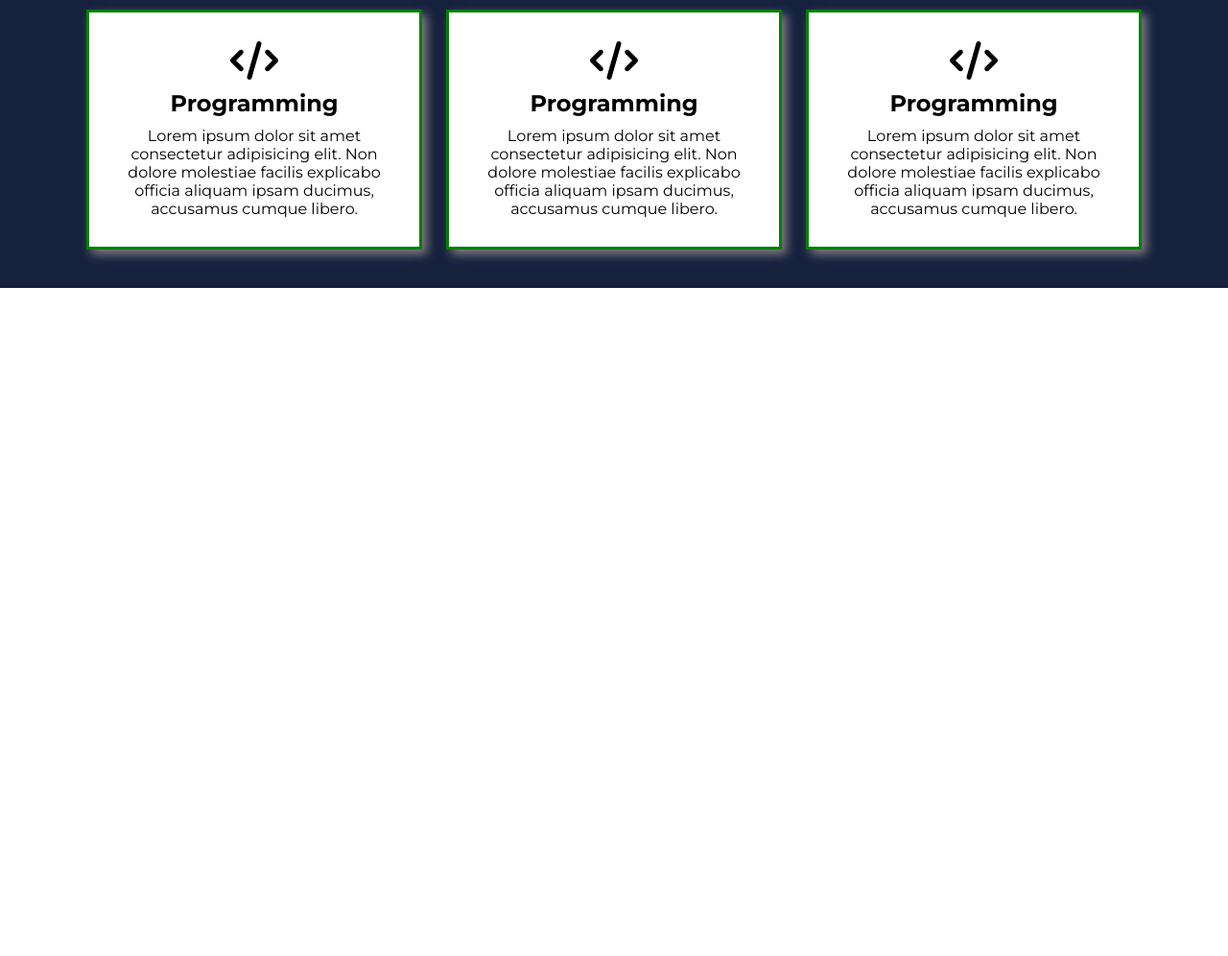
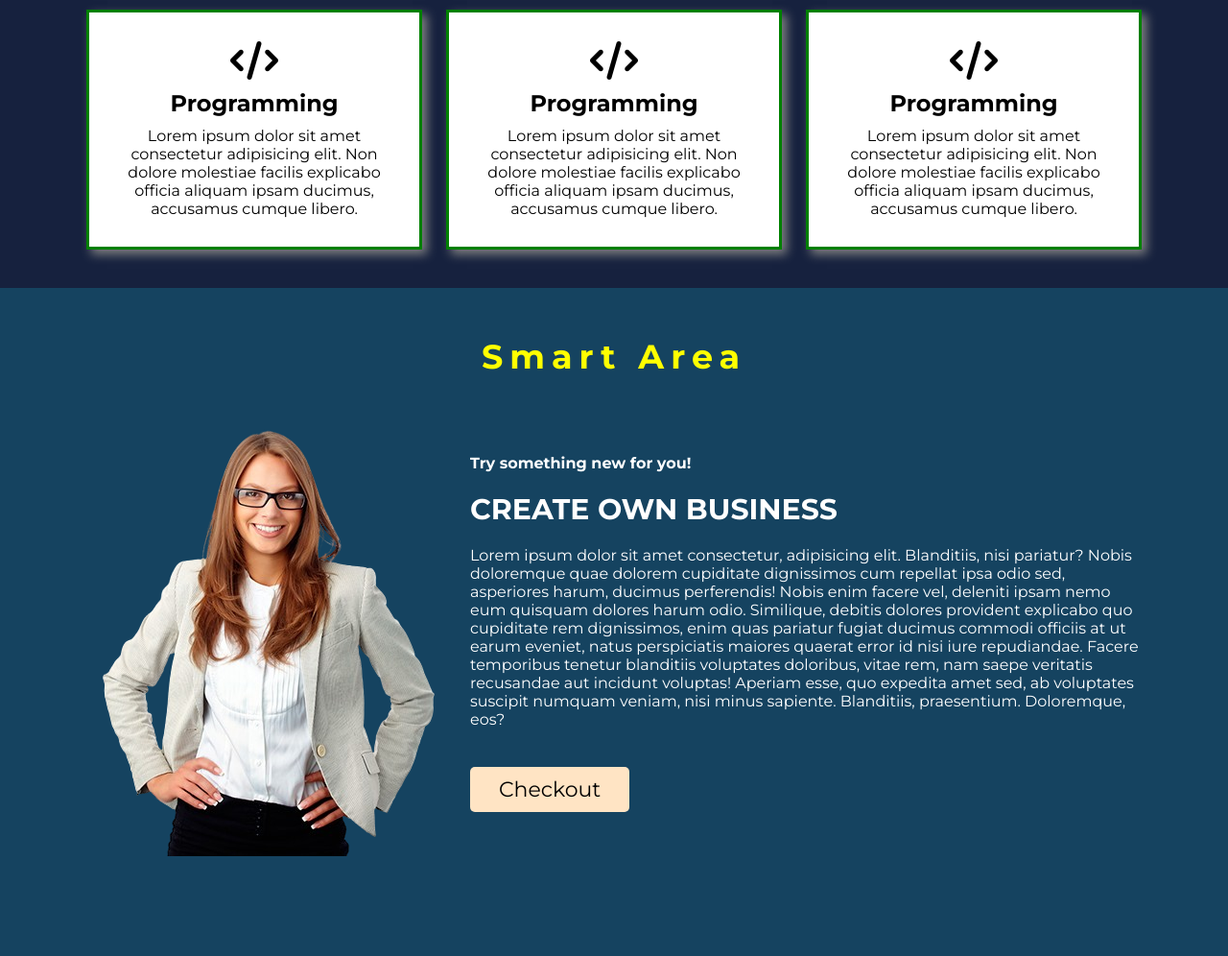
Before and after one commit to Sazzat-UGV/Project-4, a plain HTML site: page index.html in a window 1280 px wide. Shown: the part 1199-2195 px from the top of the page at 96% size. Before the commit the page ends 1499 px from the top, so only its background shows below. Drawn offline with Linux system fonts and the light colour scheme.

Commit message:
working with smart section

```diff
--- a/index.html
+++ b/index.html
@@ -38,32 +38,84 @@
           <div class="single_service">
             <i class="fa-solid fa-code"></i>
             <h2>Programming</h2>
-            <p>Lorem ipsum dolor sit amet consectetur adipisicing elit. Non dolore molestiae facilis explicabo officia aliquam ipsam ducimus, accusamus cumque libero.</p>
+            <p>
+              Lorem ipsum dolor sit amet consectetur adipisicing elit. Non
+              dolore molestiae facilis explicabo officia aliquam ipsam ducimus,
+              accusamus cumque libero.
+            </p>
           </div>
           <div class="single_service">
             <i class="fa-solid fa-code"></i>
             <h2>Programming</h2>
-            <p>Lorem ipsum dolor sit amet consectetur adipisicing elit. Non dolore molestiae facilis explicabo officia aliquam ipsam ducimus, accusamus cumque libero.</p>
+            <p>
+              Lorem ipsum dolor sit amet consectetur adipisicing elit. Non
+              dolore molestiae facilis explicabo officia aliquam ipsam ducimus,
+              accusamus cumque libero.
+            </p>
           </div>
           <div class="single_service">
             <i class="fa-solid fa-code"></i>
             <h2>Programming</h2>
-            <p>Lorem ipsum dolor sit amet consectetur adipisicing elit. Non dolore molestiae facilis explicabo officia aliquam ipsam ducimus, accusamus cumque libero.</p>
+            <p>
+              Lorem ipsum dolor sit amet consectetur adipisicing elit. Non
+              dolore molestiae facilis explicabo officia aliquam ipsam ducimus,
+              accusamus cumque libero.
+            </p>
           </div>
           <div class="single_service">
             <i class="fa-solid fa-code"></i>
             <h2>Programming</h2>
-            <p>Lorem ipsum dolor sit amet consectetur adipisicing elit. Non dolore molestiae facilis explicabo officia aliquam ipsam ducimus, accusamus cumque libero.</p>
+            <p>
+              Lorem ipsum dolor sit amet consectetur adipisicing elit. Non
+              dolore molestiae facilis explicabo officia aliquam ipsam ducimus,
+              accusamus cumque libero.
+            </p>
           </div>
           <div class="single_service">
             <i class="fa-solid fa-code"></i>
             <h2>Programming</h2>
-            <p>Lorem ipsum dolor sit amet consectetur adipisicing elit. Non dolore molestiae facilis explicabo officia aliquam ipsam ducimus, accusamus cumque libero.</p>
+            <p>
+              Lorem ipsum dolor sit amet consectetur adipisicing elit. Non
+              dolore molestiae facilis explicabo officia aliquam ipsam ducimus,
+              accusamus cumque libero.
+            </p>
           </div>
           <div class="single_service">
             <i class="fa-solid fa-code"></i>
             <h2>Programming</h2>
-            <p>Lorem ipsum dolor sit amet consectetur adipisicing elit. Non dolore molestiae facilis explicabo officia aliquam ipsam ducimus, accusamus cumque libero.</p>
+            <p>
+              Lorem ipsum dolor sit amet consectetur adipisicing elit. Non
+              dolore molestiae facilis explicabo officia aliquam ipsam ducimus,
+              accusamus cumque libero.
+            </p>
+          </div>
+        </div>
+      </section>
+      <section id="smart_area">
+        <h2 class="smart_area_title">Smart Area</h2>
+        <div class="smart_area">
+          <div class="smart_area_image">
+            <img src="./image/smart_women-removebg-preview.png" alt="" />
+          </div>
+          <div class="smart_area_text">
+            <h4>Try something new for you!</h4>
+            <h2>Create Own Business</h2>
+            <p>
+              Lorem ipsum dolor sit amet consectetur, adipisicing elit.
+              Blanditiis, nisi pariatur? Nobis doloremque quae dolorem
+              cupiditate dignissimos cum repellat ipsa odio sed, asperiores
+              harum, ducimus perferendis! Nobis enim facere vel, deleniti ipsam
+              nemo eum quisquam dolores harum odio. Similique, debitis dolores
+              provident explicabo quo cupiditate rem dignissimos, enim quas
+              pariatur fugiat ducimus commodi officiis at ut earum eveniet,
+              natus perspiciatis maiores quaerat error id nisi iure repudiandae.
+              Facere temporibus tenetur blanditiis voluptates doloribus, vitae
+              rem, nam saepe veritatis recusandae aut incidunt voluptas! Aperiam
+              esse, quo expedita amet sed, ab voluptates suscipit numquam
+              veniam, nisi minus sapiente. Blanditiis, praesentium. Doloremque,
+              eos?
+            </p>
+            <a href="#">Checkout</a>
           </div>
         </div>
       </section>
--- a/responsive.css
+++ b/responsive.css
@@ -52,6 +52,15 @@
         grid-template-columns: repeat(1, 1fr);
         grid-gap: 10px;
     }
+    .smart_area{
+        width: 90%;
+        margin: 0 auto;
+        display: block;
+    }
+    .smart_area_image{
+        width: 100%;
+        margin-bottom: 50px;
+    }
 }
 
 
@@ -62,4 +71,14 @@
         grid-template-columns: repeat(2, 1fr);
         grid-gap: 20px;
     }
+    .smart_area{
+        width: 90%;
+        margin: 0 auto;
+        display: block;
+    }
+    .smart_area_image{
+        width: 100%;
+        text-align: center;
+        margin-bottom: 70px;
+    }
 }
--- a/style.css
+++ b/style.css
@@ -107,3 +107,37 @@ header {
     padding: 50px 0;
     letter-spacing: 0.1em;
 }
+#smart_area{
+    background-color: #154360;
+    color: white;
+    padding: 50px 0 100px 0;
+}
+.smart_area{
+    width: 1100px;
+    margin: 0 auto;
+    display: flex;
+    justify-content: space-between;
+    align-items: center;
+}
+.smart_area_text h2{
+    margin: 20px 0;
+    font-size: 30px;
+    text-transform: uppercase;
+}
+.smart_area_text a{
+    text-decoration: none;
+    color: black;
+    background-color: bisque;
+    font-size: 22px;
+    padding: 10px 30px;
+    border-radius: 5px;
+    margin-top: 40px;
+    display: inline-block;
+}
+.smart_area_title{
+    text-align: center;
+    color: yellow;
+    font-size: 35px;
+    letter-spacing: 0.2em;
+    margin-bottom: 30px;
+}
```
Also changed, not shown: image/smart_women-removebg-preview.png (added).
